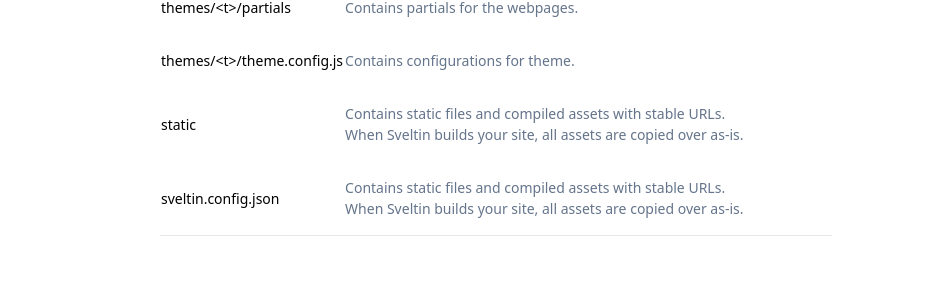
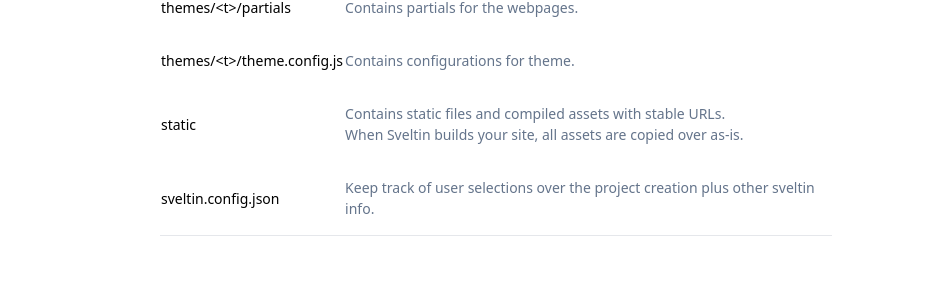
Before and after one commit to sveltinio/docs, a SvelteKit app: page /project-structure in a window 1280 px wide. Shown: the part 2433-2718 px from the top of the page, without its empty margins (288-1229 px from the left). Built offline with nearby package versions, Linux system fonts and the light colour scheme.

Commit message:
docs(structure.js): purpose string updated for sveltin.config.json file

```diff
--- a/data/structure.js
+++ b/data/structure.js
@@ -76,8 +76,7 @@ const projectStructure = [
 	},
 	{
 		name: 'sveltin.config.json',
-		purpose:
-			'Contains static files and compiled assets with stable URLs.<br/>When Sveltin builds your site, all assets are copied over as-is.'
+		purpose: 'Keep track of user selections over the project creation plus other sveltin info.'
 	}
 ];
 
```
